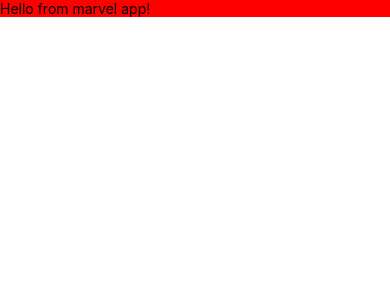
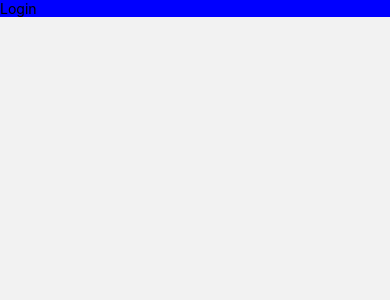
Before and after one commit to g0sk/redarbor-mobile-test, a React Native app: screen /Auth in a window 390 px wide. Shown: the top 300 px of the page. Built offline with nearby package versions, Linux system fonts and the light colour scheme.

Commit message:
added root navigator, auth navigator with safe-area-provider

```diff
--- a/src/index.tsx
+++ b/src/index.tsx
@@ -1,12 +1,8 @@
 import React from 'react';
-import { View, Text } from 'react-native';
+import { RootNavigator } from './navigation/RootNavigator';
 
 const App = () => {
-	return (
-		<View style={{ backgroundColor: 'red' }}>
-			<Text>Hello from marvel app!</Text>
-		</View>
-	);
+	return <RootNavigator />;
 };
 
 export default App;
--- /dev/null
+++ b/src/navigation/AuthNavigator.tsx
@@ -0,0 +1,16 @@
+import React from 'react';
+import { createNativeStackNavigator } from '@react-navigation/native-stack';
+import { Login } from '../screens/Login';
+import type { AuthParamList } from 'types';
+
+const Stack = createNativeStackNavigator<AuthParamList>();
+
+const AuthNavigator = () => {
+	return (
+		<Stack.Navigator screenOptions={{ headerShown: false }}>
+			<Stack.Screen name="Login" component={Login} />
+		</Stack.Navigator>
+	);
+};
+
+export default AuthNavigator;
--- /dev/null
+++ b/src/navigation/NavigationContainer.tsx
@@ -0,0 +1,13 @@
+import React from 'react';
+import { NavigationContainer as RNNavigationContainer } from '@react-navigation/native';
+import { SafeAreaProvider } from 'react-native-safe-area-context';
+
+const NavigationContainer = ({ children }: { children: React.ReactNode }) => {
+	return (
+		<SafeAreaProvider>
+			<RNNavigationContainer>{children}</RNNavigationContainer>
+		</SafeAreaProvider>
+	);
+};
+
+export default NavigationContainer;
--- /dev/null
+++ b/src/navigation/RootNavigator.tsx
@@ -0,0 +1,26 @@
+import React from 'react';
+import { createNativeStackNavigator } from '@react-navigation/native-stack';
+import AuthNavigator from './AuthNavigator';
+import NavigationContainer from './NavigationContainer';
+import type { RootNavigatorParamList } from 'types';
+
+const Stack = createNativeStackNavigator<RootNavigatorParamList>();
+
+export const RootStack = () => {
+	return (
+		<Stack.Navigator
+			screenOptions={{
+				headerShown: false
+			}}>
+			<Stack.Screen name="Auth" component={AuthNavigator} />
+		</Stack.Navigator>
+	);
+};
+
+export const RootNavigator = () => {
+	return (
+		<NavigationContainer>
+			<RootStack />
+		</NavigationContainer>
+	);
+};
--- /dev/null
+++ b/src/screens/Login.tsx
@@ -0,0 +1,10 @@
+import React from 'react';
+import { View, Text } from 'react-native';
+
+export const Login: React.FC = () => {
+	return (
+		<View style={{ backgroundColor: 'blue' }}>
+			<Text style={{ color: 'black' }}>Login</Text>
+		</View>
+	);
+};
--- /dev/null
+++ b/src/types.ts
@@ -0,0 +1,15 @@
+export type Credentials = {
+	name: string;
+	lastName: string;
+	email: string;
+};
+
+//Navigation
+
+export type RootNavigatorParamList = {
+	Auth: AuthParamList;
+};
+
+export type AuthParamList = {
+	Login: undefined;
+};
```
Also changed, not shown: package.json (+6 -1 lines), src/utils/storage/index.ts (added, +33 -0 lines), 1 other file (tests, documents, lock files or other folders).
